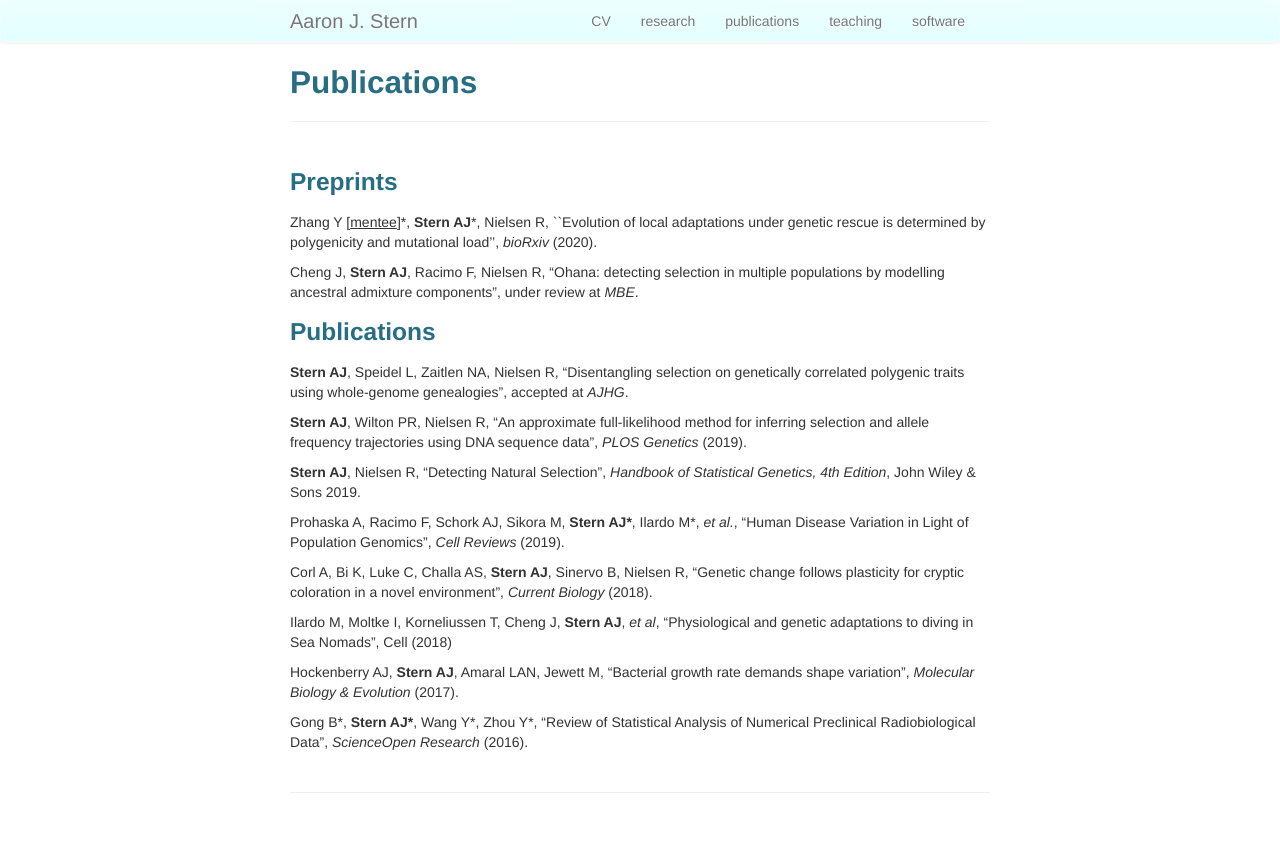
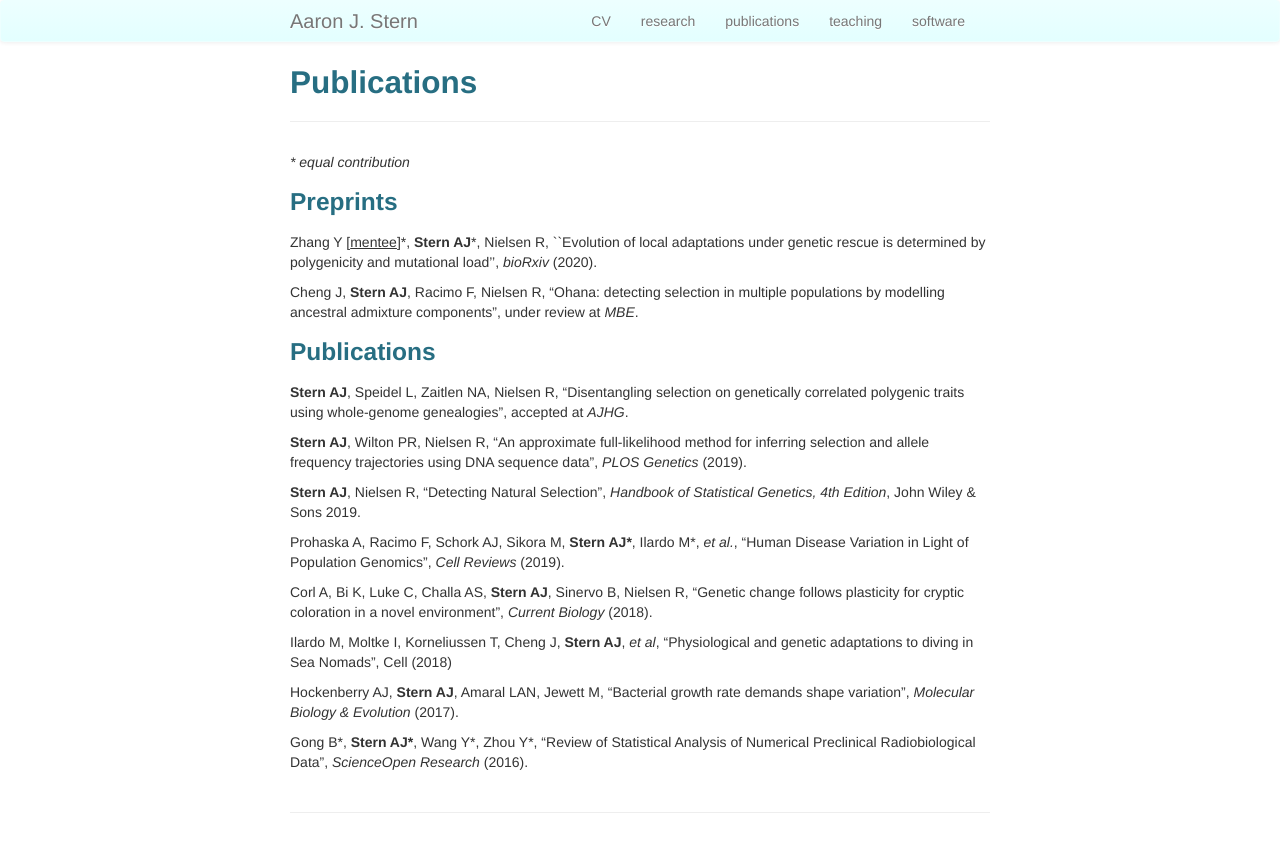
Before and after one commit to 35ajstern/simple_academic_website, a Jekyll site: the page built from pages/publications.md, in a window 1280 px wide. Shown: the top 852 px of the page. Built offline with Jekyll 4.4.1, drawn with Linux system fonts in a browser that asks for light colours.

Commit message:
asdfasdf

```diff
--- a/pages/publications.md
+++ b/pages/publications.md
@@ -3,6 +3,8 @@ layout: page
 title: Publications
 description: Aaron Stern | Publications
 ---
+
+<i>\* equal contribution</i>
 
 ### Preprints
 
```
